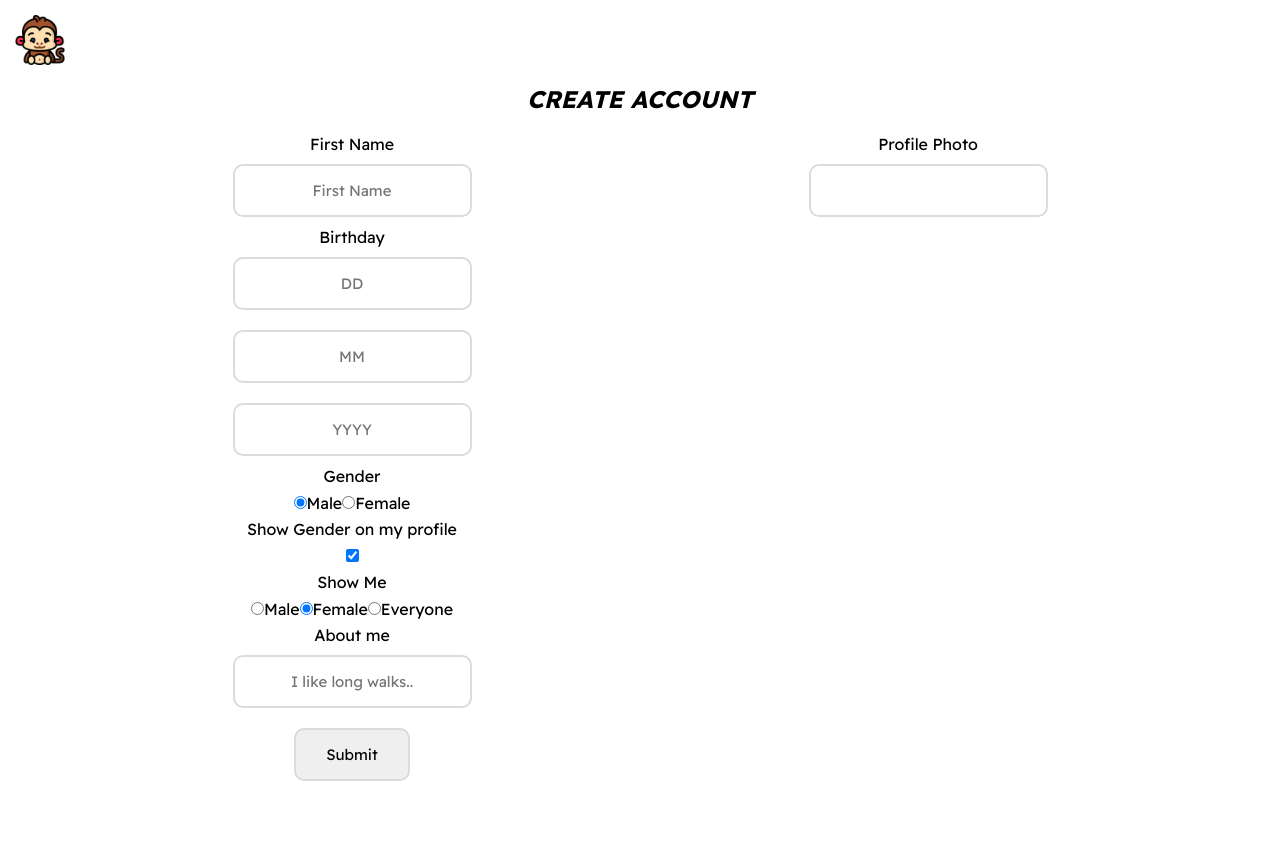
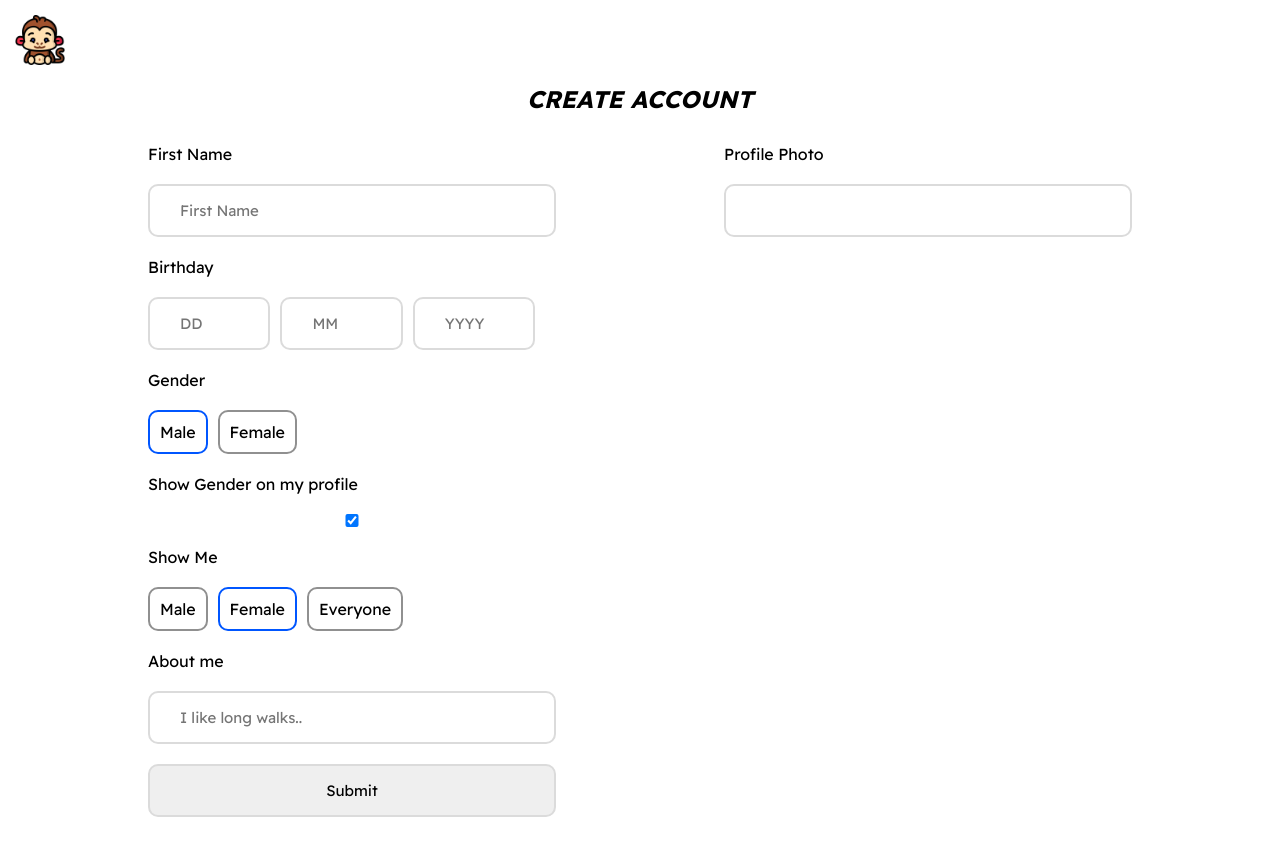
Before and after one commit to DDeShon/dating-app-old, a React (Create React App) app: page /onboarding in a window 1280 px wide. Before the commit the page ends 811 px from the top, so only its background shows below. Built offline with nearby package versions, Linux system fonts and the light colour scheme.

Commit message:
styling onboarding page

```diff
--- a/src/index.css
+++ b/src/index.css
@@ -5,6 +5,9 @@
   padding: 0;
   box-sizing: border-box;
   font-family: "Readex Pro", sans-serif;
+}
+
+body {
   text-align: center;
 }
 
@@ -142,9 +145,10 @@ nav .nav-button:disabled {
 .onboarding form section {
   display: flex;
   flex-direction: column;
-  align-items: center;
+  /* align-items: center; */
   padding: 20px;
   width: 35%;
+  text-align: start;
 }
 
 .onboarding form input {
@@ -155,13 +159,49 @@ nav .nav-button:disabled {
   border-radius: 10px;
 }
 
-.onboarding form input[type=number]::-webkit-outer-spin-button,
-.onboarding form input[type=number]::-webkit-inner-spin-button {
+.onboarding form input[type="number"]::-webkit-outer-spin-button,
+.onboarding form input[type="number"]::-webkit-inner-spin-button {
   -webkit-appearance: none;
   margin: 0;
 }
 
-.onboarding form multi-input-container {
+.onboarding form label {
+  margin: 10px 0;
+}
+
+.onboarding form .multi-input-container {
   display: flex;
   flex-direction: row;
 }
+
+.onboarding form .multi-input-container input {
+  margin-right: 10px;
+}
+
+.onboarding form .multi-input-container label {
+  padding: 10px;
+  border: solid 2px rgb(144,144,144);
+  border-radius: 10px;
+  transition: all 0.3s;
+  margin-right: 10px;
+}
+
+.onboarding form input[type="radio"] {
+  display: none;
+}
+
+.onboarding form input[type="number"] {
+  width: 30%;
+}
+
+.onboarding form input[type="radio"]:checked + label {
+  border: solid 2px rgb(0, 86, 255);
+}
+
+.onboarding form input[type="submit"]:hover {
+  background-color: rgb(235, 235, 235);
+}
+
+.onboarding form input[type="submit"]:active {
+  background-color: rgb(118, 164, 255);
+}
```
